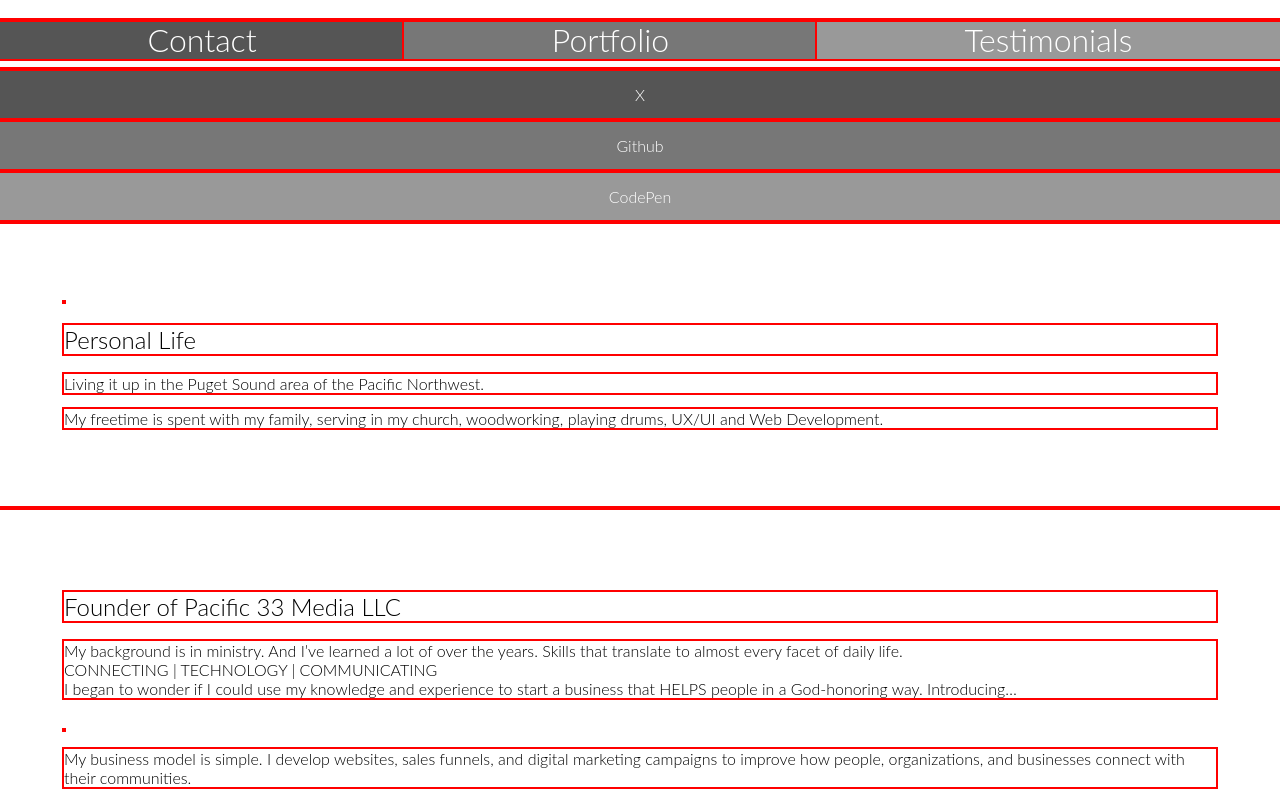
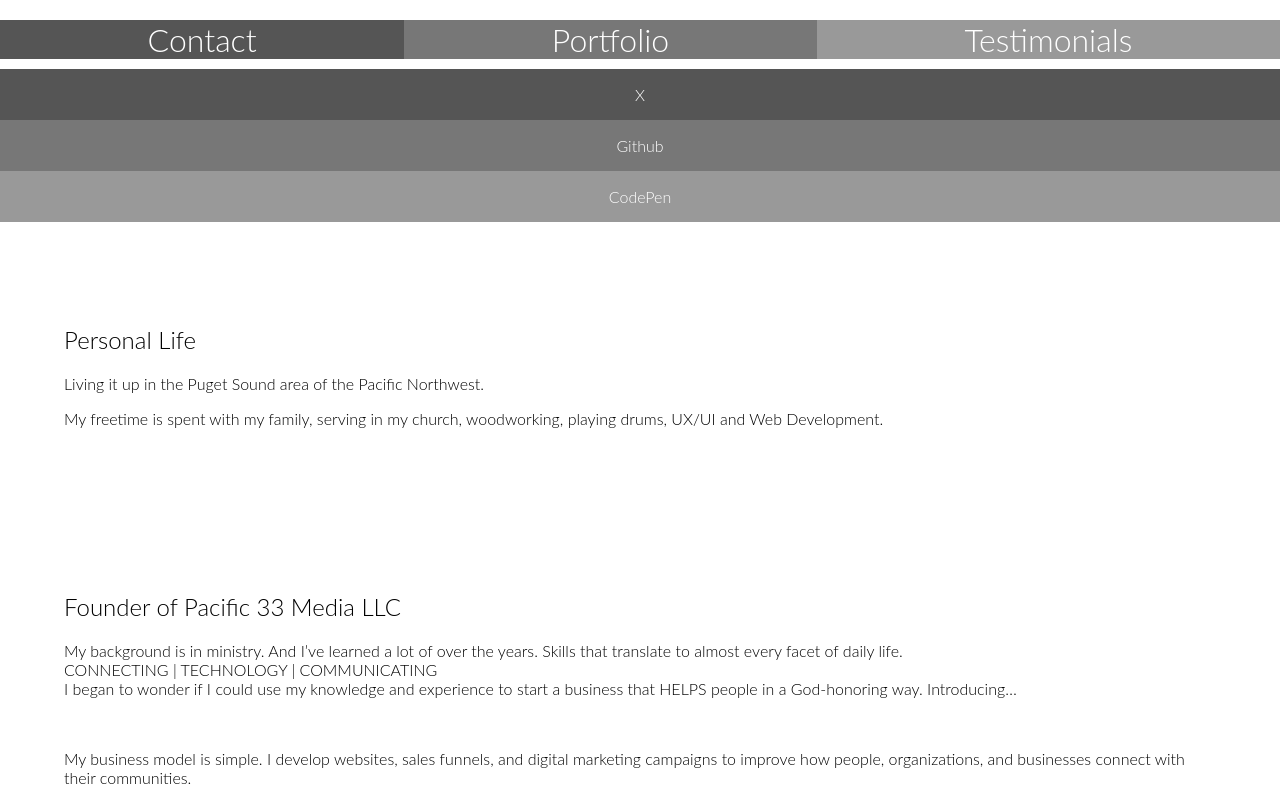
Before and after one commit to adamconkle/dev, a plain HTML site: page index.html in a window 1280 px wide. Shown: the part 92-882 px from the top of the page. Drawn offline with Linux system fonts and the light colour scheme.

Commit message:
Update devstyles.css

```diff
--- a/devstyles.css
+++ b/devstyles.css
@@ -4,7 +4,6 @@
 * {
   font-family: Poppins, Jost, Lato, Lexend, Inter, sans-serif;
   font-weight: 300;
-                    outline: 2px solid red; /* Highlights all elements */
 }
 
 body {
@@ -56,6 +55,8 @@ ul {
   list-style-type: none;
   background-color: teal;
   color: white;
+  display: flex;
+  flex-direction: row;
   justify-content: center;
   align-content:center;
   align-items:center;
```
